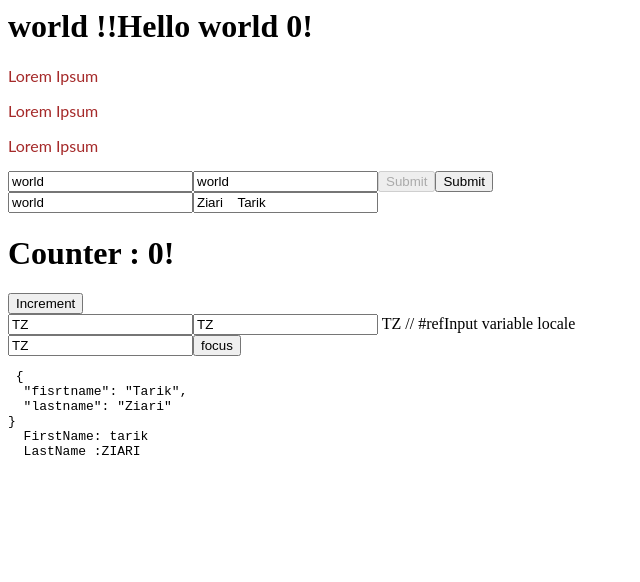
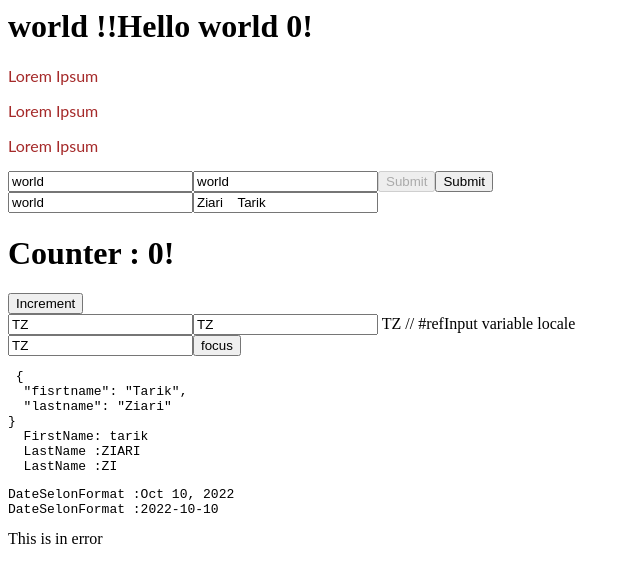
Before and after one commit to ziaritarik/angular-ivy-z28ivf, an Angular app: page / in a window 1280 px wide. Shown: the top 582 px of the page, without its empty margins (0-640 px from the left). Built offline with nearby package versions, Linux system fonts and the light colour scheme.

Commit message:
2 files modified

```diff
--- a/src/app/hello.component.html
+++ b/src/app/hello.component.html
@@ -30,4 +30,11 @@
  {{ user | json }}
   FirstName: {{ user.fisrtname | lowercase }}
   LastName :{{ user.lastname | uppercase }}
+  LastName :{{ user.lastname | uppercase | slice: 0:2 }}
 </pre>
+<pre>
+DateSelonFormat :{{ date | date }}
+DateSelonFormat :{{ date | date: 'yyyy-MM-dd' }}
+</pre>
+<span *ngIf="!isErroe">This is in error</span>
+<span *ngIf="isErroe">This is in error</span>
--- a/src/app/hello.component.ts
+++ b/src/app/hello.component.ts
@@ -8,6 +8,7 @@ import { Component, Input } from '@angular/core';
   //interpolation: ['##', '##'],
 })
 export class HelloComponent {
+  isErroe: boolean = false;
   message = 'world';
   counter = 0;
   conteur = 0;
```
